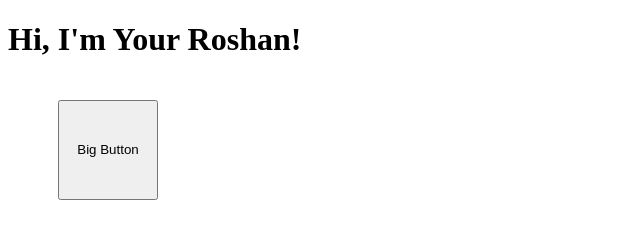
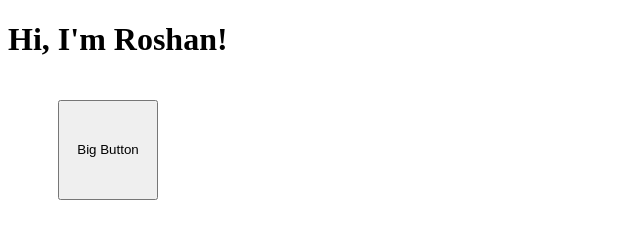
Before and after one commit to Fries-1093/Fries-1093.github.io, a plain HTML site: page index.html in a window 1280 px wide. Shown: the whole page, without its empty margins (0-640 px from the left). Drawn offline with Linux system fonts and the light colour scheme.

Commit message:
Remove 'Your' from heading text

```diff
--- a/index.html
+++ b/index.html
@@ -12,7 +12,7 @@
   </style>
 </head>
 <body>
-  <h1>Hi, I'm Your Roshan!</h1>
+  <h1>Hi, I'm Roshan!</h1>
   <button class="margin-btn" type="button" style="width: 100px; height: 100px;">Big Button</button>
 </body>
 </html>
```
